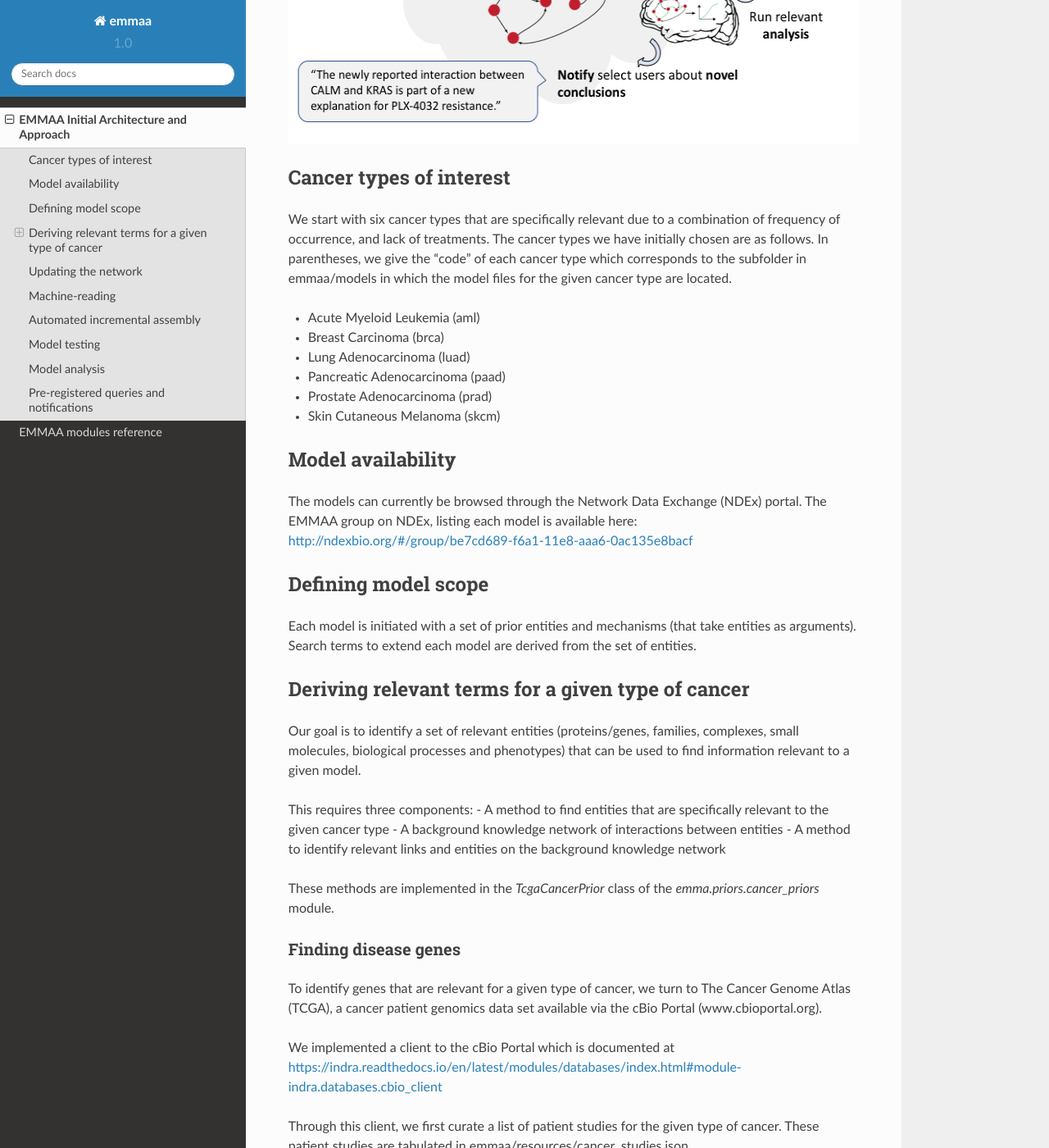
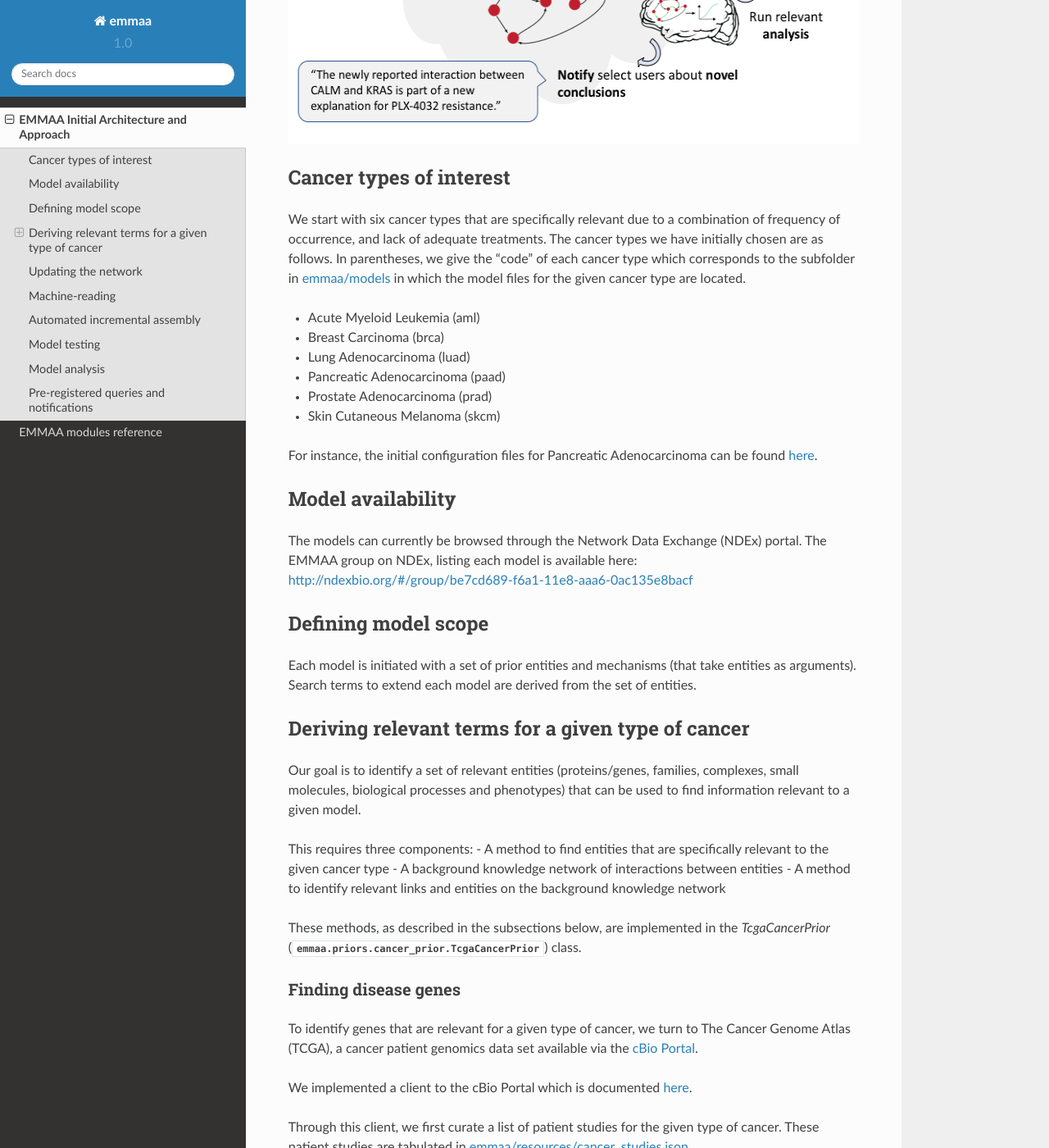
Before and after one commit to gyorilab/emmaa, a Sphinx documentation site: the page built from doc/architecture.rst, in a window 1280 px wide and 1400 px high, scrolled down 524 px. Shown: the whole window at 82% size. Built offline with Sphinx 7.4.7 and the Read the Docs theme 2.0.0, drawn with Linux system fonts in a browser that asks for light colours; pages that are not in the unit, such as notebooks, are missing from menus; some of the changed text lies outside the part shown.

Commit message:
Add more links to the documentation

```diff
--- a/doc/architecture.rst
+++ b/doc/architecture.rst
@@ -9,10 +9,11 @@ EMMAA Initial Architecture and Approach
 Cancer types of interest
 ------------------------
 We start with six cancer types that are specifically relevant due to a
-combination of frequency of occurrence, and lack of treatments.
+combination of frequency of occurrence, and lack of adequate treatments.
 The cancer types we have initially chosen are as follows. In parentheses,
 we give the "code" of each cancer type which corresponds to the subfolder in
-emmaa/models in which the model files for the given cancer type are located.
+`emmaa/models <https://github.com/indralab/emmaa/tree/master/models>`_
+in which the model files for the given cancer type are located.
 
 - Acute Myeloid Leukemia (aml)
 - Breast Carcinoma (brca)
@@ -21,12 +22,14 @@ emmaa/models in which the model files for the given cancer type are located.
 - Prostate Adenocarcinoma (prad)
 - Skin Cutaneous Melanoma (skcm)
 
+For instance, the initial configuration files for Pancreatic Adenocarcinoma
+can be found `here <https://github.com/indralab/emmaa/blob/master/models/paad/>`_.
+
 Model availability
 ------------------
 The models can currently be browsed through the Network Data Exchange (NDEx)
 portal. The EMMAA group on NDEx, listing each model is available here:
 http://ndexbio.org/#/group/be7cd689-f6a1-11e8-aaa6-0ac135e8bacf
-
 
 Defining model scope
 --------------------
@@ -47,21 +50,22 @@ type
 - A method to identify relevant links and entities on the background knowledge
 network
 
-These methods are implemented in the `TcgaCancerPrior` class of the
-`emma.priors.cancer_priors` module.
+These methods, as described in the subsections below, are implemented in
+the `TcgaCancerPrior` (:py:mod:`emmaa.priors.cancer_prior.TcgaCancerPrior`)
+class.
 
 Finding disease genes
 ~~~~~~~~~~~~~~~~~~~~~
 To identify genes that are relevant for a given type of cancer, we turn to
 The Cancer Genome Atlas (TCGA), a cancer patient genomics data set available
-via the cBio Portal (www.cbioportal.org).
+via the `cBio Portal <http://www.cbioportal.org>`_.
 
-We implemented a client to the cBio Portal which is documented at
-https://indra.readthedocs.io/en/latest/modules/databases/index.html#module-indra.databases.cbio_client
+We implemented a client to the cBio Portal which is documented `here
+<https://indra.readthedocs.io/en/latest/modules/databases/index.html#module-indra.databases.cbio_client>`_.
 
 Through this client, we first curate a list of patient studies for the given
 type of cancer. These patient studies are tabulated in
-emmaa/resources/cancer_studies.json.
+`emmaa/resources/cancer_studies.json <https://github.com/indralab/emmaa/blob/master/emmaa/resources/cancer_studies.json>`_.
 
 Next, we query each study with a list of genes (the entire human genome, in
 batches) to obtain which patient has mutations in which gene. From this,
@@ -94,11 +98,10 @@ from various sentences in publications by reading systems) and use a logistic
 function with midpoint set to 20 by default (parameterizable) to set a weight
 on the edge. We use a normalized Laplacian matrix-based heat diffusion algorithm
 on an undirected version of the network, which can be calculated in a closed
-form using `scipy.sparse.linalg.expm_multiply`.
+form using `scipy.sparse.linalg.expm_multiply <https://docs.scipy.org/doc/scipy-0.16.1/reference/generated/scipy.sparse.linalg.expm_multiply.html>`_.
 
 Having calculated the amount of heat on each node, we apply a percentile-based
 cutoff to retain the nodes with the most heat.
-
 
 Assembling a prior network
 ~~~~~~~~~~~~~~~~~~~~~~~~~~
@@ -117,15 +120,18 @@ of assembly. This involves the following steps:
 
 Updating the network
 --------------------
-Given the search terms associated with the model, we use a client to the
-PubMed web service to search for new literature content.
+Given the search terms associated with the model, we use a `client to the
+PubMed web service <https://indra.readthedocs.io/en/latest/modules/literature/index.html#module-indra.literature.pubmed_client>`_ to search for new literature
+content.
 
 
 Machine-reading
 ---------------
 Given a set of PMIDs, we use our Amazon Web Services (AWS) content acquisition
 and high-throughput reading pipeline to collect and read publications using
-the REACH and Sparser systems. We then use INDRA's input processors to
+the `REACH <https://github.com/clulab/reach>`_ and
+`Sparser <https://github.com/ddmcdonald/sparser>`_ systems.
+We then use INDRA's input processors to
 extract INDRA Statements from the reader outputs. We also associate
 metadata with each Statement: the date at which it was created, and the
 search terms which are associated with it.
```
